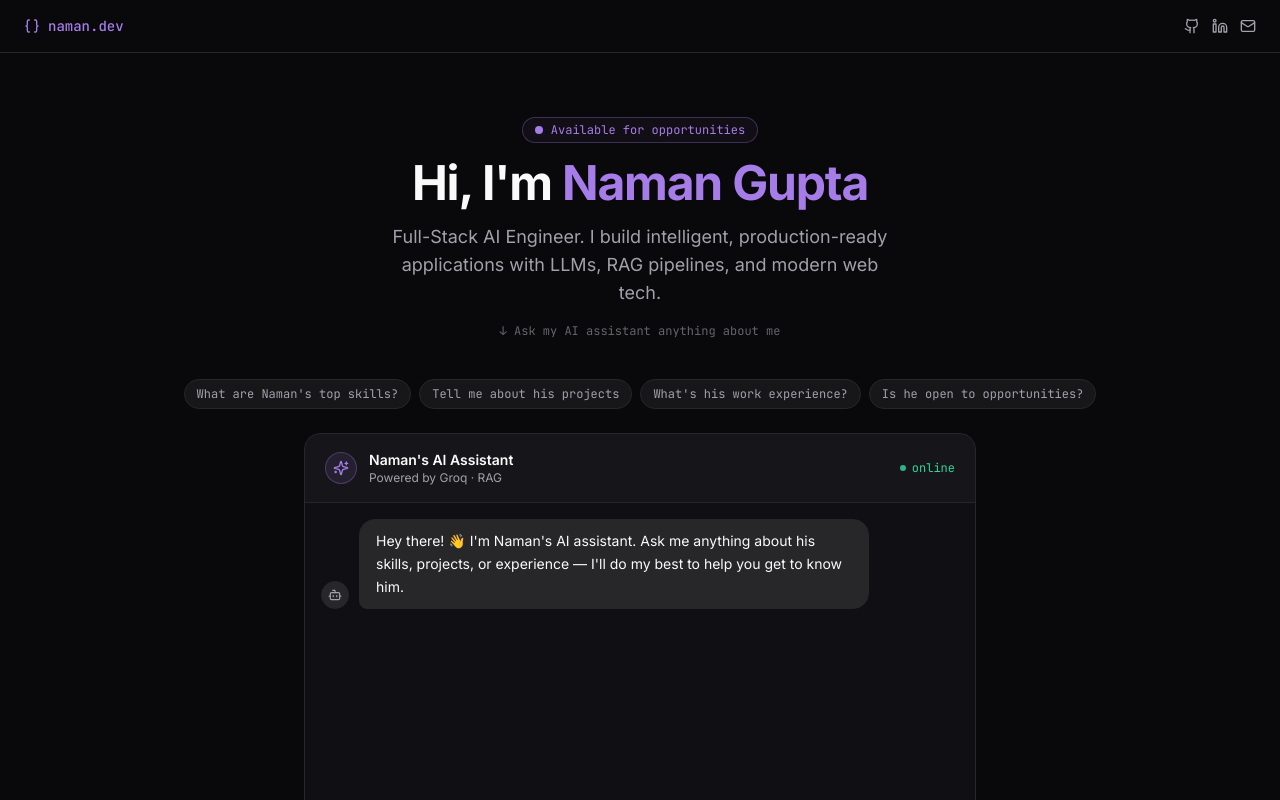
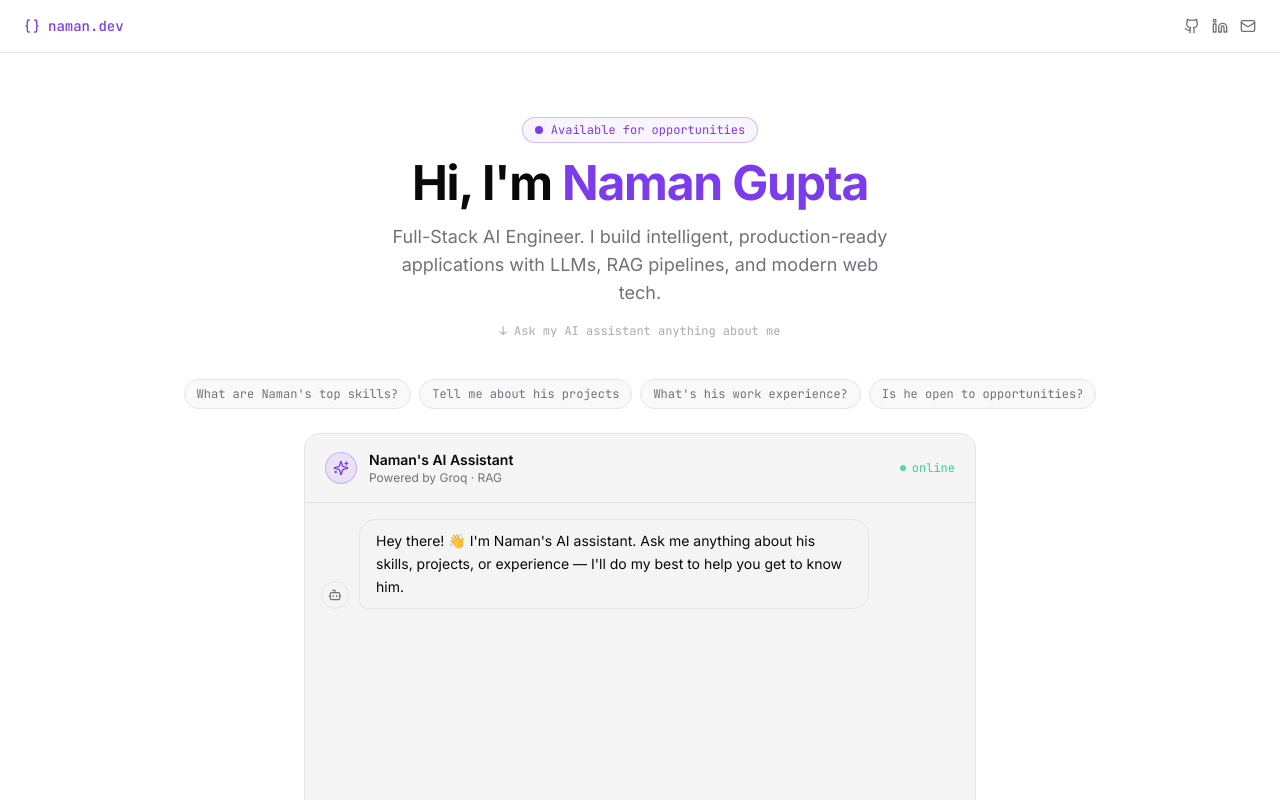
Before and after one commit to Namangupta123/AI-protfolio, a Next.js app in the folder Frontend/: page / in a window 1280 px wide. Shown: the top 800 px of the page. Built offline with nearby package versions, Linux system fonts and the light colour scheme.

Commit message:
feat: add next-themes ThemeProvider to root layout

```diff
--- a/Frontend/src/app/layout.tsx
+++ b/Frontend/src/app/layout.tsx
@@ -1,16 +1,10 @@
 import type { Metadata } from "next";
 import { Inter, JetBrains_Mono } from "next/font/google";
+import { ThemeProvider } from "next-themes";
 import "./globals.css";
 
-const inter = Inter({
-  subsets: ["latin"],
-  variable: "--font-inter",
-});
-
-const jetbrainsMono = JetBrains_Mono({
-  subsets: ["latin"],
-  variable: "--font-mono",
-});
+const inter = Inter({ subsets: ["latin"], variable: "--font-inter" });
+const jetbrainsMono = JetBrains_Mono({ subsets: ["latin"], variable: "--font-mono" });
 
 export const metadata: Metadata = {
   title: "Naman Gupta — AI Portfolio",
@@ -18,17 +12,13 @@ export const metadata: Metadata = {
     "Ask me anything about Naman's skills, experience, and projects — powered by Groq AI.",
 };
 
-export default function RootLayout({
-  children,
-}: {
-  children: React.ReactNode;
-}) {
+export default function RootLayout({ children }: { children: React.ReactNode }) {
   return (
-    <html lang="en" className="dark">
-      <body
-        className={`${inter.variable} ${jetbrainsMono.variable} font-sans antialiased`}
-      >
-        {children}
+    <html lang="en" suppressHydrationWarning>
+      <body className={`${inter.variable} ${jetbrainsMono.variable} font-sans antialiased`}>
+        <ThemeProvider attribute="class" defaultTheme="system" enableSystem>
+          {children}
+        </ThemeProvider>
       </body>
     </html>
   );
```
